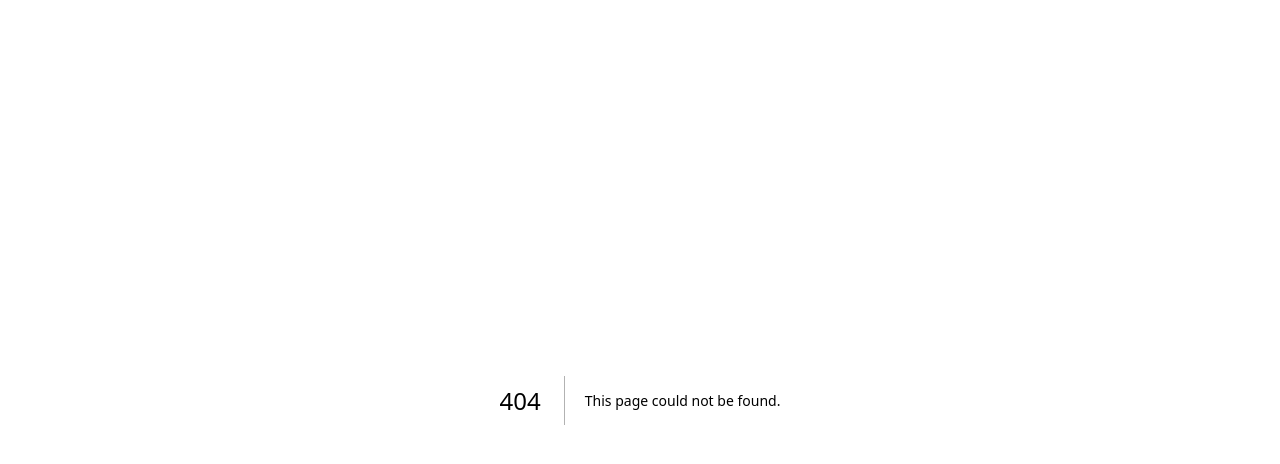
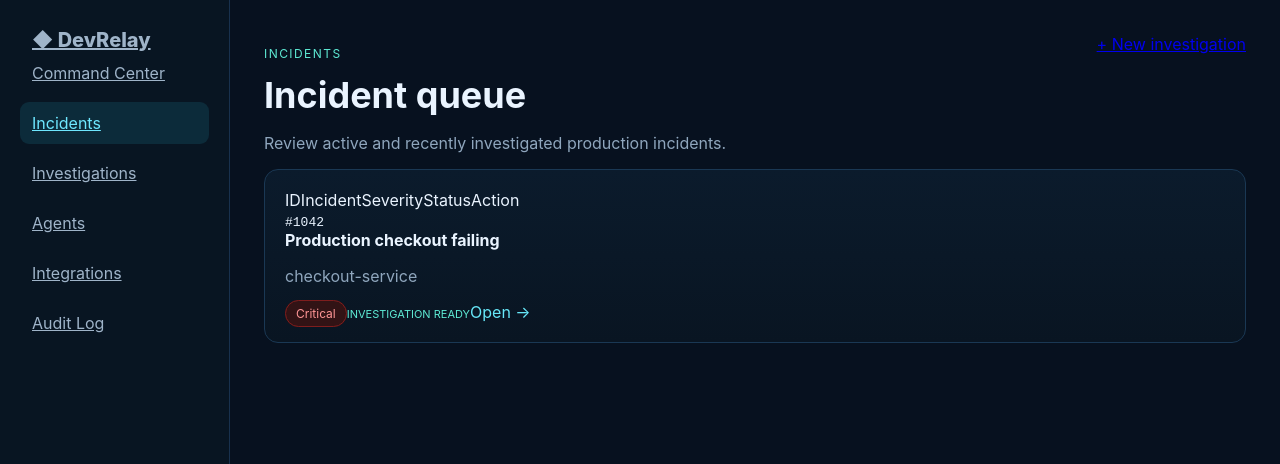
Before and after one commit to shadrackbond/DevRelay, a Next.js app in the folder apps/web/: page /incidents in a window 1280 px wide. Before the commit this address had no page. Shown: the top 464 px of the page. Built offline with nearby package versions, Linux system fonts and the light colour scheme.

Commit message:
fix: make apps/web/app/incidents/page.tsx navigable

```diff
--- /dev/null
+++ b/apps/web/app/incidents/page.tsx
@@ -0,0 +1,29 @@
+import { AppShell } from "../components/AppShell";
+
+export default function IncidentsPage() {
+  return (
+    <AppShell active="Incidents">
+      <header className="pageHeader">
+        <div>
+          <p className="eyebrow">INCIDENTS</p>
+          <h1>Incident queue</h1>
+          <p className="muted">Review active and recently investigated production incidents.</p>
+        </div>
+        <a className="primaryButton" href="/investigations/new">+ New investigation</a>
+      </header>
+
+      <section className="panel">
+        <div className="tableRow tableHeader">
+          <span>ID</span><span>Incident</span><span>Severity</span><span>Status</span><span>Action</span>
+        </div>
+        <div className="tableRow">
+          <code>#1042</code>
+          <div><strong>Production checkout failing</strong><p className="muted">checkout-service</p></div>
+          <span className="critical">Critical</span>
+          <span className="done">Investigation ready</span>
+          <a className="inlineLink" href="/incidents/1042">Open →</a>
+        </div>
+      </section>
+    </AppShell>
+  );
+}
```
